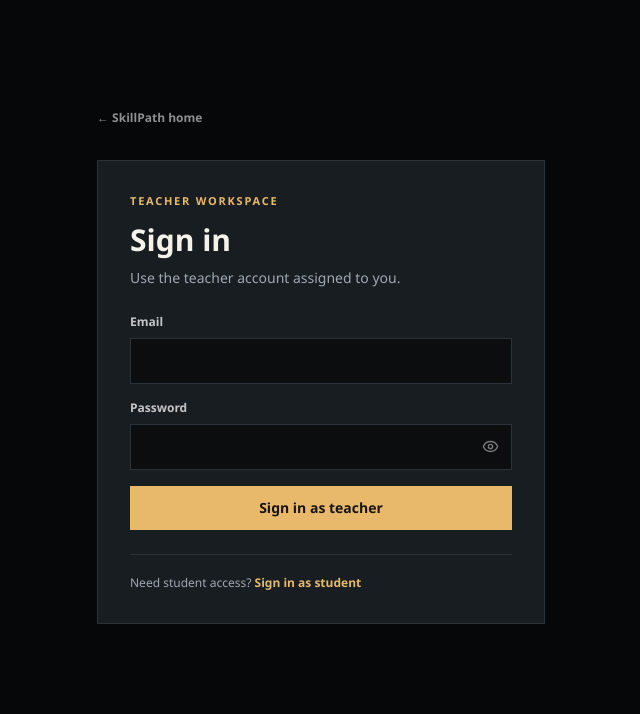
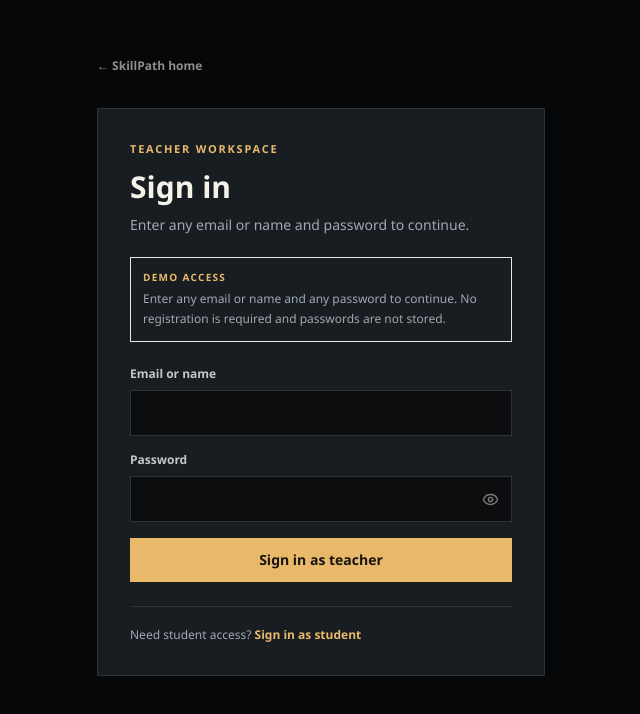
Before and after one commit to AmanShejul/devkraft, a Next.js app: page /login/teacher in a window 1280 px wide. Shown: the top 714 px of the page, without its empty margins (319-959 px from the left). Built offline with nearby package versions, Linux system fonts and the light colour scheme; no server answers.

Commit message:
Allow unrestricted demo login access

```diff
--- a/src/app/api/teacher/demo-login/route.ts
+++ b/src/app/api/teacher/demo-login/route.ts
@@ -2,14 +2,14 @@
 import { clearDemoTeacherSession, isTeacherDemoModeEnabled, setDemoTeacherSession } from "@/lib/auth/teacher-session";
 import { apiFailure, apiSuccess } from "@/types/api";
 
-const credentialsSchema = z.object({ email: z.string().trim().email().max(254), password: z.string().min(1).max(1024) }).strict();
+const credentialsSchema = z.object({ email: z.string().trim().min(1).max(254), password: z.string().min(1).max(1024) }).strict();
 
 export async function POST(request: Request): Promise<Response> {
   if (!isTeacherDemoModeEnabled()) return Response.json(apiFailure("DEMO_MODE_DISABLED", "Use your authorized teacher account."), { status: 403 });
   let body: unknown;
   try { body = await request.json(); } catch { return Response.json(apiFailure("INVALID_JSON", "Request body must be valid JSON."), { status: 400 }); }
   const parsed = credentialsSchema.safeParse(body);
-  if (!parsed.success) return Response.json(apiFailure("INVALID_CREDENTIALS", "Enter a valid email and non-empty password."), { status: 400 });
+  if (!parsed.success) return Response.json(apiFailure("INVALID_CREDENTIALS", "Enter any non-empty email or name and password."), { status: 400 });
 
   await setDemoTeacherSession();
   return Response.json(apiSuccess({ email: parsed.data.email.trim().toLowerCase(), demoMode: true }));
--- a/src/components/auth/login-form.tsx
+++ b/src/components/auth/login-form.tsx
@@ -34,20 +34,20 @@
     setError("");
     setPending(true);
 
-    if (role === "student" && demoMode) {
+    if (demoMode) {
       try {
-        const response = await fetch("/api/student/demo-login", {
+        const response = await fetch(role === "student" ? "/api/student/demo-login" : "/api/teacher/demo-login", {
           method: "POST",
           headers: { "Content-Type": "application/json" },
           body: JSON.stringify({ email, password }),
         });
         const payload = await response.json() as ApiResponse<{ demoMode: true }>;
-        if (!response.ok || !payload.ok) throw new Error(payload.ok ? "Student demo access could not be created." : payload.error.message);
+        if (!response.ok || !payload.ok) throw new Error(payload.ok ? `${role} demo access could not be created.` : payload.error.message);
         setPassword("");
-        router.replace(workspacePaths.student);
+        router.replace(workspacePaths[role]);
         router.refresh();
       } catch (submitError) {
-        setError(submitError instanceof Error ? submitError.message : "Student demo access could not be created.");
+        setError(submitError instanceof Error ? submitError.message : `${role} demo access could not be created.`);
         setPending(false);
       }
       return;
@@ -55,20 +55,6 @@
 
     const supabase = createSupabaseBrowserClient();
     if (!supabase) {
-      if (role === "teacher" && email.trim() && password.length > 0) {
-        try {
-          const response = await fetch("/api/teacher/demo-login", { method: "POST", headers: { "Content-Type": "application/json" }, body: JSON.stringify({ email, password }) });
-          const payload = await response.json() as ApiResponse<{ email: string; demoMode: true }>;
-          if (!response.ok || !payload.ok) throw new Error(payload.ok ? "Teacher demo access could not be created." : payload.error.message);
-          setPassword("");
-          router.replace("/teacher");
-          router.refresh();
-        } catch (submitError) {
-          setError(submitError instanceof Error ? submitError.message : "Teacher demo access could not be created.");
-          setPending(false);
-        }
-        return;
-      }
       setError("Enter an email and password to continue.");
       setPending(false);
       return;
@@ -98,9 +84,9 @@
       <div className="mt-8 border border-[var(--line)] bg-[var(--panel)] p-6 sm:p-8">
         <p className="text-[11px] font-bold uppercase tracking-[.16em] text-brand">{role} workspace</p>
         <h1 className="mt-3 text-3xl font-bold text-ink">Sign in</h1>
-        <p className="mt-2 text-sm leading-6 text-muted">Use the {role} account assigned to you.</p>
+        <p className="mt-2 text-sm leading-6 text-muted">{demoMode ? "Enter any email or name and password to continue." : `Use the ${role} account assigned to you.`}</p>
 
-        {role === "student" && demoMode ? <div className="mt-5 border border-brand/25 bg-brand/[.05] px-3 py-3">
+        {demoMode ? <div className="mt-5 border border-brand/25 bg-brand/[.05] px-3 py-3">
           <p className="text-[10px] font-bold uppercase tracking-[.13em] text-brand">Demo access</p>
           <p className="mt-1 text-xs leading-5 text-muted">Enter any email or name and any password to continue. No registration is required and passwords are not stored.</p>
         </div> : !supabaseConfigured && (
@@ -113,9 +99,9 @@
 
         <form onSubmit={handleSubmit} className="mt-6 space-y-4">
           <label className="block text-xs font-semibold text-white/75">
-            {role === "student" && demoMode ? "Email or name" : "Email"}
+            {demoMode ? "Email or name" : "Email"}
             <input
-              type={role === "student" && demoMode ? "text" : "email"}
+              type={demoMode ? "text" : "email"}
               name="email"
               autoComplete="username"
               required
--- a/src/lib/auth/teacher-session.ts
+++ b/src/lib/auth/teacher-session.ts
@@ -7,8 +7,7 @@
 export type TeacherSession = { id: string; email: string; mode: "demo" | "supabase" };
 
 export function isTeacherDemoModeEnabled(): boolean {
-  const supabaseConfigured = Boolean(process.env.NEXT_PUBLIC_SUPABASE_URL && process.env.NEXT_PUBLIC_SUPABASE_ANON_KEY);
-  return process.env.NODE_ENV !== "production" && (process.env.TEACHER_DEMO_MODE === "true" || !supabaseConfigured);
+  return true;
 }
 
 export async function getTeacherSession(): Promise<TeacherSession | null> {
```
